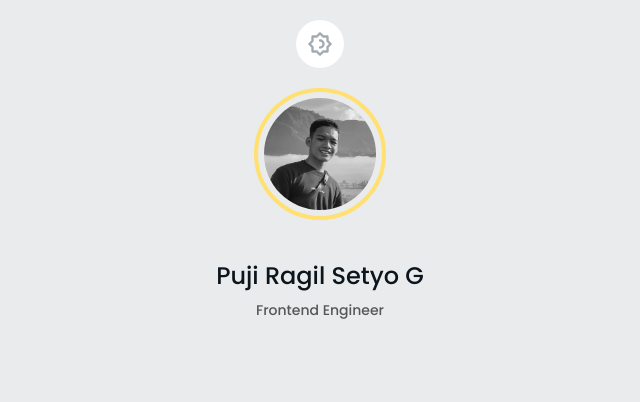
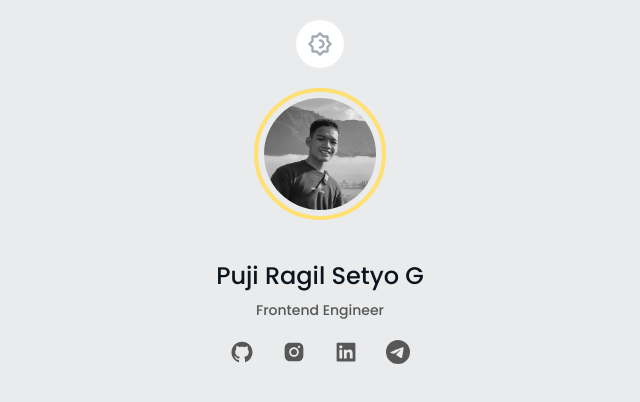
Before and after one commit to pujiragil/Maporto, a Next.js app: page / in a window 1280 px wide. Shown: the top 402 px of the page, without its empty margins (320-960 px from the left). Built offline with nearby package versions, Linux system fonts and the light colour scheme.

Commit message:
create social section

```diff
--- a/components/Profile/index.tsx
+++ b/components/Profile/index.tsx
@@ -1,25 +1,52 @@
 import Avatar from "../Avatar";
 import Switch from "../Switch";
+import { AiFillGithub, AiFillInstagram, AiFillLinkedin } from "react-icons/ai";
+import { BsTelegram } from "react-icons/bs";
+import Link from "next/link";
 
 export default function Profile() {
   return (
     <div className="flex flex-col gap-5 items-center justify-center">
-      <Switch/>
+      <Switch />
       <div className="flex flex-col gap-10 items-center">
-        <Avatar/>
-        <Information/>
+        <Avatar />
+        <Information />
       </div>
     </div>
-  )
+  );
 }
 
 const Information = () => {
   return (
     <div className="flex flex-col gap-5">
       <div className="text-center">
-        <h1 className="text-primary-one dark:text-secondary-one text-2xl mb-2">Puji Ragil Setyo G</h1>
-        <p className="text-primary-two dark:text-secondary-two text-sm">Frontend Engineer</p>
+        <h1 className="text-primary-one dark:text-secondary-one text-2xl mb-2">
+          Puji Ragil Setyo G
+        </h1>
+        <p className="text-primary-two dark:text-secondary-two text-sm">
+          Frontend Engineer
+        </p>
       </div>
+      <Social />
     </div>
-  )
-}
+  );
+};
+
+const Social = () => {
+  return (
+    <div className="flex items-center justify-center gap-7 text-2xl">
+      <Link href="https://github.com/pujiragil" target="_blank">
+        <AiFillGithub className="icons" />
+      </Link>
+      <Link href="https://instagram.com/ragilsg_164" target="_blank">
+        <AiFillInstagram className="icons" />
+      </Link>
+      <Link href="https://t.me/Ragilsg" target="_blank">
+        <AiFillLinkedin className="icons" />
+      </Link>
+      <Link href="https://t.me/Ragilsg" target="_blank">
+        <BsTelegram className="icons" />
+      </Link>
+    </div>
+  );
+};
--- a/styles/globals.css
+++ b/styles/globals.css
@@ -9,3 +9,7 @@
 .avatar:hover {
   filter: drop-shadow(0 0 10px #FFE071);
 }
+
+.icons{
+  @apply text-primary-two dark:text-secondary-two hover:text-primary-one hover:dark:text-secondary-one cursor-pointer
+}
```
